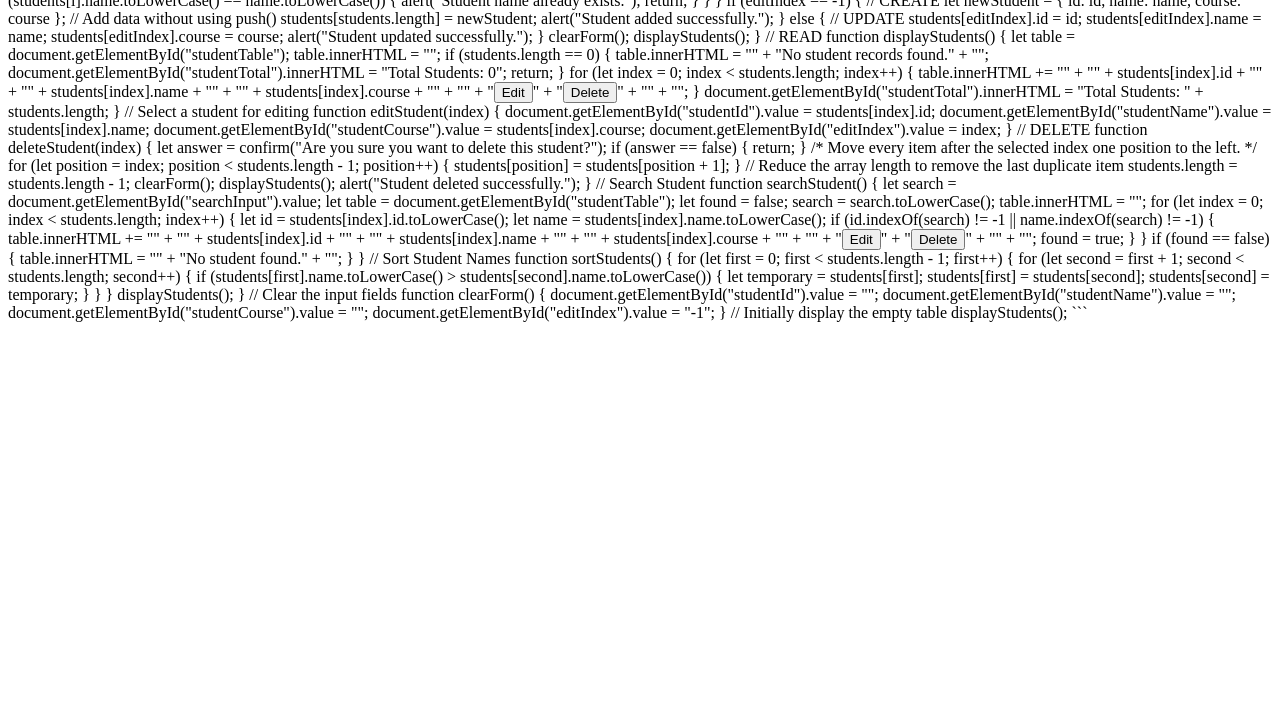
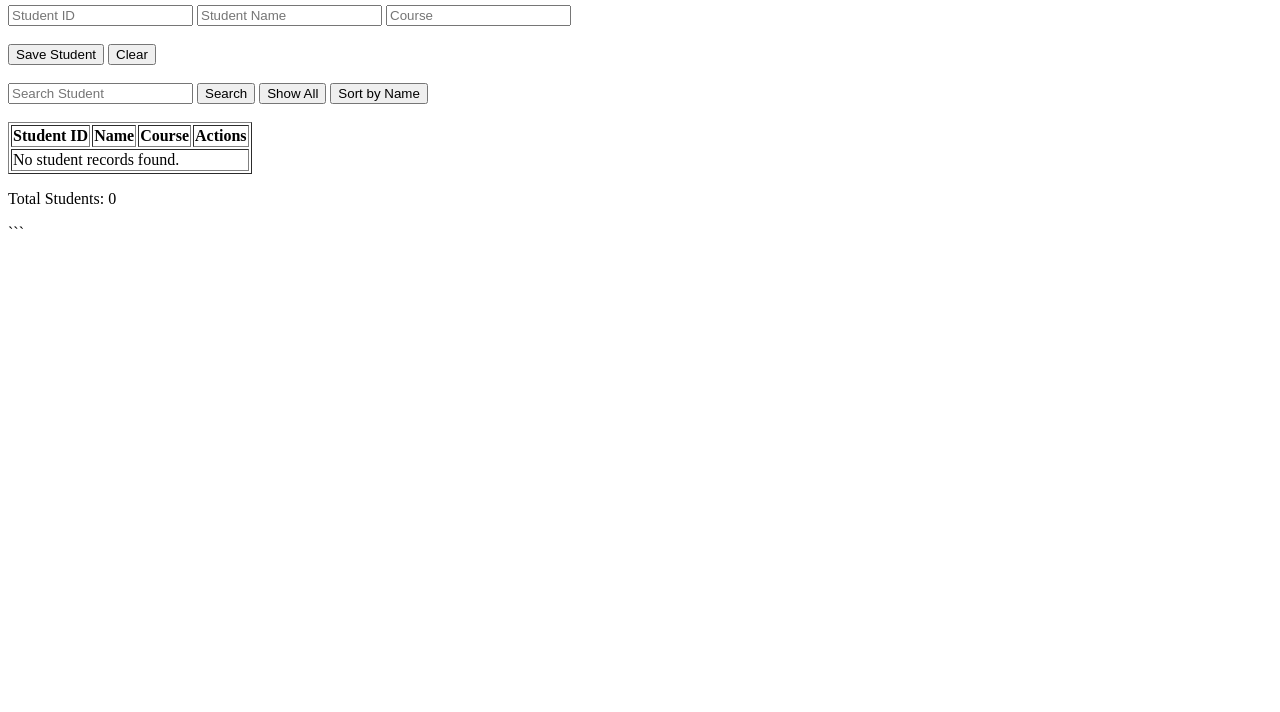
Before and after one commit to santoshanz010121-gif/ite253, a plain HTML site: page index.html in a window 1280 px wide. Shown: the part 88-800 px from the top of the page. Drawn offline with Linux system fonts and the light colour scheme.

Commit message:
Update index.html

````diff
--- a/index.html
+++ b/index.html
@@ -1,4 +1,51 @@
 ```html
+<!DOCTYPE html>
+<html>
+<head>
+    <title>Student Management System</title>
+</head>
+<body>
+
+    <h2>Student Management System</h2>
+
+    <input type="text" id="studentId" placeholder="Student ID">
+    <input type="text" id="studentName" placeholder="Student Name">
+    <input type="text" id="studentCourse" placeholder="Course">
+
+    <input type="hidden" id="editIndex" value="-1">
+
+    <br><br>
+
+    <button onclick="saveStudent()">Save Student</button>
+    <button onclick="clearForm()">Clear</button>
+
+    <br><br>
+
+    <input type="text" id="searchInput" placeholder="Search Student">
+    <button onclick="searchStudent()">Search</button>
+    <button onclick="displayStudents()">Show All</button>
+    <button onclick="sortStudents()">Sort by Name</button>
+
+    <br><br>
+
+    <table border="1">
+        <tr>
+            <th>Student ID</th>
+            <th>Name</th>
+            <th>Course</th>
+            <th>Actions</th>
+        </tr>
+
+        <tbody id="studentTable"></tbody>
+    </table>
+
+    <p id="studentTotal">Total Students: 0</p>
+
+
+<script>
+
+    let students = [];
+
     // CREATE and UPDATE
     function saveStudent() {
         let id = document.getElementById("studentId").value;
@@ -46,45 +93,58 @@
                 name: name,
                 course: course
             };
+
             // Add data without using push()
             students[students.length] = newStudent;
+
             alert("Student added successfully.");
         } else {
             // UPDATE
             students[editIndex].id = id;
             students[editIndex].name = name;
             students[editIndex].course = course;
+
             alert("Student updated successfully.");
         }
+
         clearForm();
         displayStudents();
     }
 
+
     // READ
     function displayStudents() {
         let table = document.getElementById("studentTable");
+
         table.innerHTML = "";
+
         if (students.length == 0) {
             table.innerHTML = "<tr>"
-                + "<td colspan='5'>No student records found.</td>" + "</tr>";
-            document.getElementById("studentTotal").innerHTML = "Total Students: 0";
+                + "<td colspan='4'>No student records found.</td>" + "</tr>";
+
+            document.getElementById("studentTotal").innerHTML =
+                "Total Students: 0";
+
             return;
         }
+
         for (let index = 0; index < students.length; index++) {
             table.innerHTML +=
                 "<tr>" +
                 "<td>" + students[index].id + "</td>" +
                 "<td>" + students[index].name + "</td>" +
                 "<td>" + students[index].course + "</td>" +
-                "<td>" + "<button onclick='editStudent(" + index + ")'>Edit</button>" +
-                "<button onclick='deleteStudent(" + index + ")'>Delete</button>"
-                + "</td>" +
+                "<td>" +
+                "<button onclick='editStudent(" + index + ")'>Edit</button>" +
+                "<button onclick='deleteStudent(" + index + ")'>Delete</button>" +
+                "</td>" +
                 "</tr>";
         }
 
         document.getElementById("studentTotal").innerHTML =
             "Total Students: " + students.length;
     }
+
 
     // Select a student for editing
     function editStudent(index) {
@@ -94,12 +154,15 @@
         document.getElementById("editIndex").value = index;
     }
 
+
     // DELETE
     function deleteStudent(index) {
         let answer = confirm("Are you sure you want to delete this student?");
+
         if (answer == false) {
             return;
         }
+
         /*
             Move every item after the selected index
             one position to the left.
@@ -107,12 +170,16 @@
         for (let position = index; position < students.length - 1; position++) {
             students[position] = students[position + 1];
         }
+
         // Reduce the array length to remove the last duplicate item
         students.length = students.length - 1;
+
         clearForm();
         displayStudents();
+
         alert("Student deleted successfully.");
     }
+
 
     // Search Student
     function searchStudent() {
@@ -121,21 +188,25 @@
         let found = false;
 
         search = search.toLowerCase();
+
         table.innerHTML = "";
 
         for (let index = 0; index < students.length; index++) {
             let id = students[index].id.toLowerCase();
             let name = students[index].name.toLowerCase();
 
-            if (id.indexOf(search) != -1 || name.indexOf(search) != -1) {
+            if (id.indexOf(search) != -1 ||
+                name.indexOf(search) != -1) {
+
                 table.innerHTML +=
                     "<tr>" +
                     "<td>" + students[index].id + "</td>" +
                     "<td>" + students[index].name + "</td>" +
                     "<td>" + students[index].course + "</td>" +
-                    "<td>" + "<button onclick='editStudent(" + index + ")'>Edit</button>" +
-                    "<button onclick='deleteStudent(" + index + ")'>Delete</button>"
-                    + "</td>" +
+                    "<td>" +
+                    "<button onclick='editStudent(" + index + ")'>Edit</button>" +
+                    "<button onclick='deleteStudent(" + index + ")'>Delete</button>" +
+                    "</td>" +
                     "</tr>";
 
                 found = true;
@@ -144,17 +215,23 @@
 
         if (found == false) {
             table.innerHTML = "<tr>"
-                + "<td colspan='5'>No student found.</td>" + "</tr>";
+                + "<td colspan='4'>No student found.</td>" + "</tr>";
         }
     }
+
 
     // Sort Student Names
     function sortStudents() {
         for (let first = 0; first < students.length - 1; first++) {
             for (let second = first + 1; second < students.length; second++) {
-                if (students[first].name.toLowerCase() > students[second].name.toLowerCase()) {
+
+                if (students[first].name.toLowerCase() >
+                    students[second].name.toLowerCase()) {
+
                     let temporary = students[first];
+
                     students[first] = students[second];
+
                     students[second] = temporary;
                 }
             }
@@ -162,6 +239,7 @@
 
         displayStudents();
     }
+
 
     // Clear the input fields
     function clearForm() {
@@ -171,6 +249,12 @@
         document.getElementById("editIndex").value = "-1";
     }
 
+
     // Initially display the empty table
     displayStudents();
+
+</script>
+
+</body>
+</html>
 ```
````
